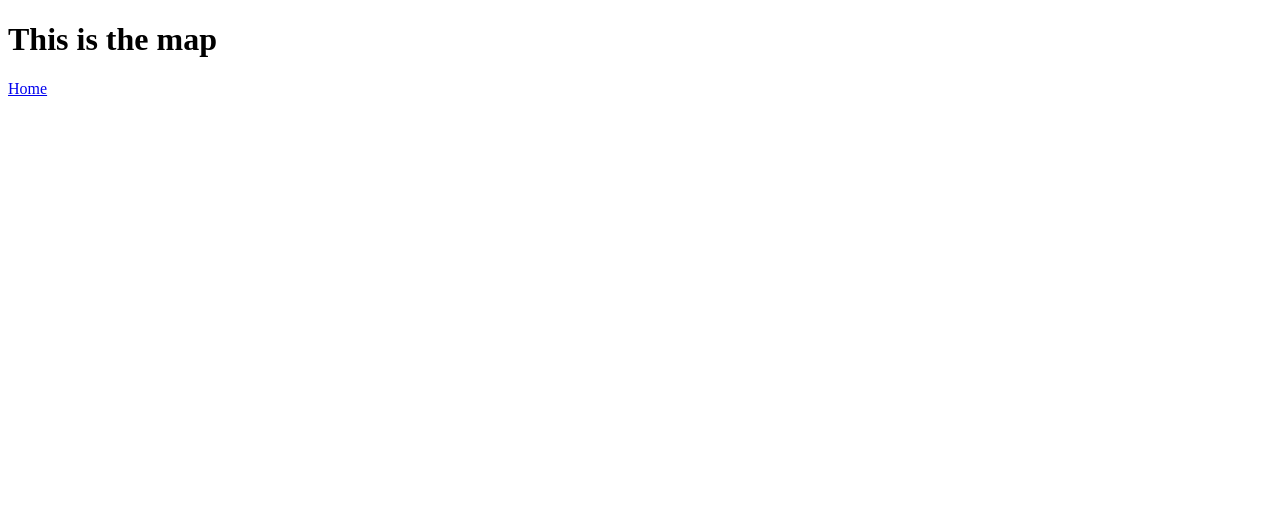
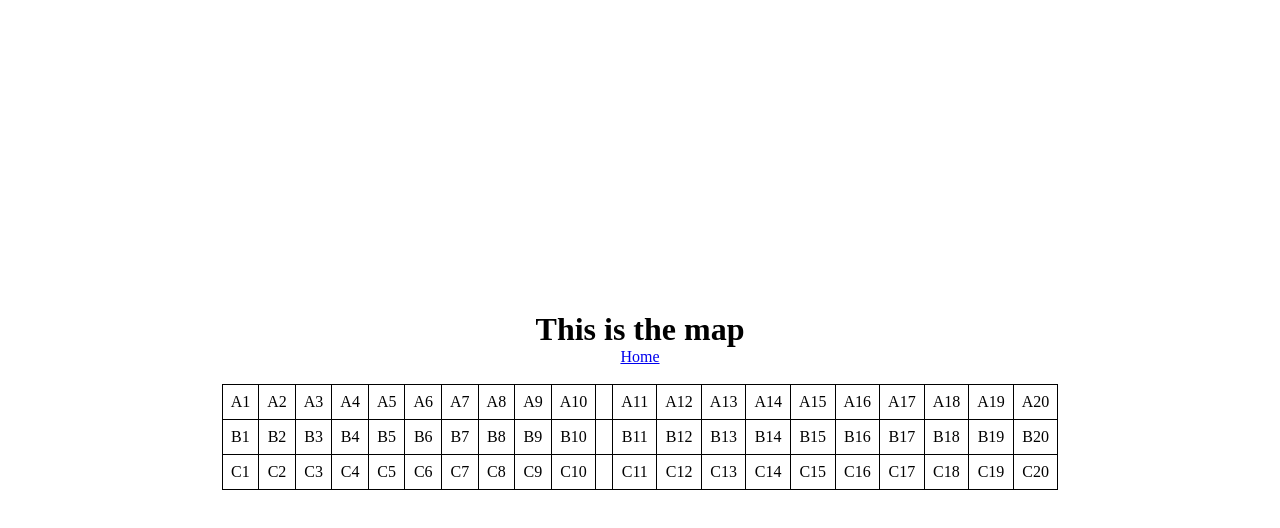
Before and after one commit to vaughnouano/OccupancyManager, a React (Vite) app: page /map in a window 1280 px wide. Shown: the top 528 px of the page. Built offline with nearby package versions, Linux system fonts and the light colour scheme.

Commit message:
add new css modules and update components

```diff
--- /dev/null
+++ b/global.css
@@ -0,0 +1,5 @@
+* {
+    padding: 0;
+    margin: 0;
+    box-sizing: border-box;
+}
--- a/src/main.jsx
+++ b/src/main.jsx
@@ -3,6 +3,7 @@ import { createRoot } from 'react-dom/client'
 import { BrowserRouter } from 'react-router-dom'
 
 import App from './App.jsx'
+import "../global.css"
 
 createRoot(document.getElementById('root')).render(
   <StrictMode>
--- /dev/null
+++ b/src/maps/gymnasiumMap.jsx
@@ -0,0 +1,84 @@
+import styles from "../styles/gymnasiumMap.module.css";
+
+export default function GymnasiumMap(){
+
+    return (
+        <>
+
+            <div className={styles.container}>
+                <table className={styles.table}>
+                    <tr>
+                        <td>A1</td>
+                        <td>A2</td>
+                        <td>A3</td>
+                        <td>A4</td>
+                        <td>A5</td>
+                        <td>A6</td>
+                        <td>A7</td>
+                        <td>A8</td>
+                        <td>A9</td>
+                        <td>A10</td>
+                        <td className={styles.centerIsle}></td>
+                        <td>A11</td>
+                        <td>A12</td>
+                        <td>A13</td>
+                        <td>A14</td>
+                        <td>A15</td>
+                        <td>A16</td>
+                        <td>A17</td>
+                        <td>A18</td>
+                        <td>A19</td>
+                        <td>A20</td>
+                    </tr>
+                    <tr>
+                        <td>B1</td>
+                        <td>B2</td>
+                        <td>B3</td>
+                        <td>B4</td>
+                        <td>B5</td>
+                        <td>B6</td>
+                        <td>B7</td>
+                        <td>B8</td>
+                        <td>B9</td>
+                        <td>B10</td>
+                        <td className={styles.centerIsle}></td>
+                        <td>B11</td>
+                        <td>B12</td>
+                        <td>B13</td>
+                        <td>B14</td>
+                        <td>B15</td>
+                        <td>B16</td>
+                        <td>B17</td>
+                        <td>B18</td>
+                        <td>B19</td>
+                        <td>B20</td>
+                    </tr>
+                    <tr>
+                        <td>C1</td>
+                        <td>C2</td>
+                        <td>C3</td>
+                        <td>C4</td>
+                        <td>C5</td>
+                        <td>C6</td>
+                        <td>C7</td>
+                        <td>C8</td>
+                        <td>C9</td>
+                        <td>C10</td>
+                        <td className={styles.centerIsle}></td>
+                        <td>C11</td>
+                        <td>C12</td>
+                        <td>C13</td>
+                        <td>C14</td>
+                        <td>C15</td>
+                        <td>C16</td>
+                        <td>C17</td>
+                        <td>C18</td>
+                        <td>C19</td>
+                        <td>C20</td>
+                    </tr>
+            </table>
+            </div>
+
+        </>
+    )
+};
--- a/src/pages/Home.jsx
+++ b/src/pages/Home.jsx
@@ -1,5 +1,7 @@
 import { useState } from "react"
 import { useNavigate } from "react-router-dom";
+
+import styles from "../styles/home.module.css"
 
 export default function Home(){
 
@@ -28,8 +30,8 @@ export default function Home(){
 
     return (
         <>
-            <div className="container">
-                <div className="header">
+            <div className={styles.container}>
+                <div className={styles.header}>
                     <h1>Welcome to Cit-U</h1>
                     <h2>If you are student here</h2>
                 </div>
--- a/src/pages/Map.jsx
+++ b/src/pages/Map.jsx
@@ -1,11 +1,18 @@
 import { Link } from "react-router-dom"
+import GymnasiumMap from "../maps/gymnasiumMap"
+
+import styles from "../styles/map.module.css"
 
 export default function Map(){
 
     return (
         <>
-            <h1>This is the  map</h1>
-            <Link to="/">Home</Link>
+            <div className={styles.container}>
+                <h1>This is the  map</h1>
+                <Link to="/">Home</Link>
+                    <br />
+                <GymnasiumMap/>
+            </div>
 
         </>
 
--- /dev/null
+++ b/src/styles/gymnasiumMap.module.css
@@ -0,0 +1,25 @@
+.container {
+    height: auto;
+    width: 100%;
+    max-width: 400px;
+    display: flex;
+    justify-content: center;
+    align-items: center;
+}
+
+.table {
+  border-collapse: collapse;
+  width: 200px;
+  text-align: center;
+  font-size: 16px;
+}
+
+.table td,
+.table th {
+  border: 1px solid black;
+  padding: 8px;
+}
+
+.centerIsle {
+    width: 20px;
+}
--- /dev/null
+++ b/src/styles/home.module.css
@@ -0,0 +1,12 @@
+.container{
+    display: flex;
+    flex-direction: column;
+    justify-content: center;
+    align-items: center;
+
+    height: 100dvh;
+}
+
+.header {
+    height: 100px;
+}
--- /dev/null
+++ b/src/styles/map.module.css
@@ -0,0 +1,9 @@
+.container {
+    display: flex;
+    flex-direction: column;
+    justify-content: center;
+    align-items: center;
+
+    height: 100dvh;
+
+}
```
